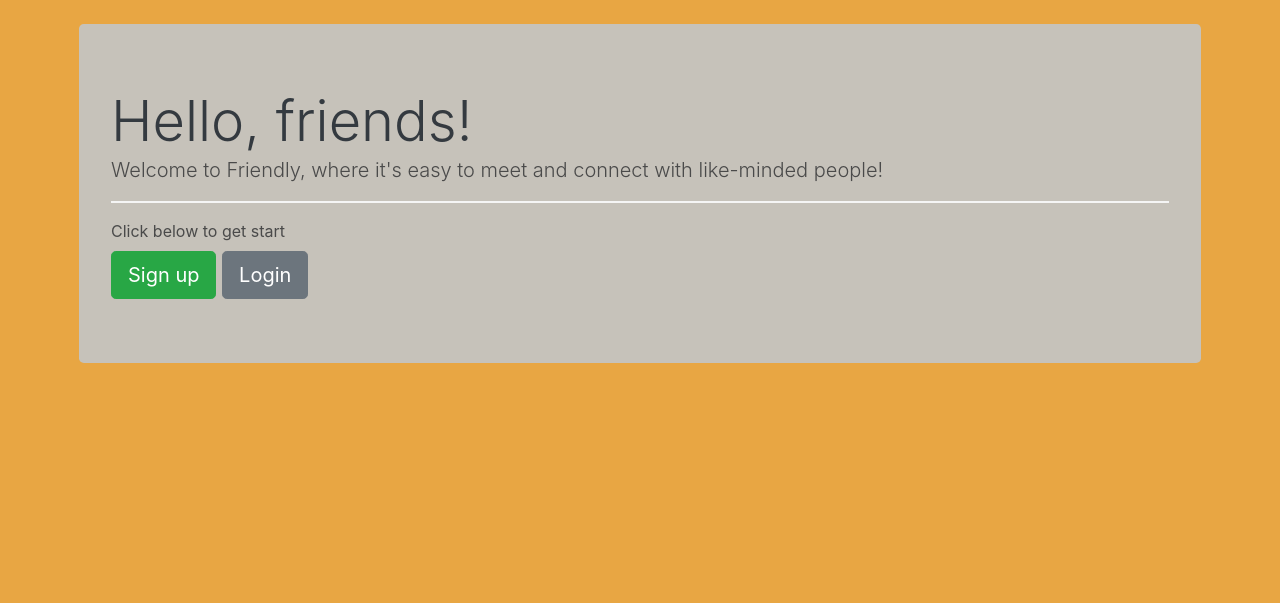
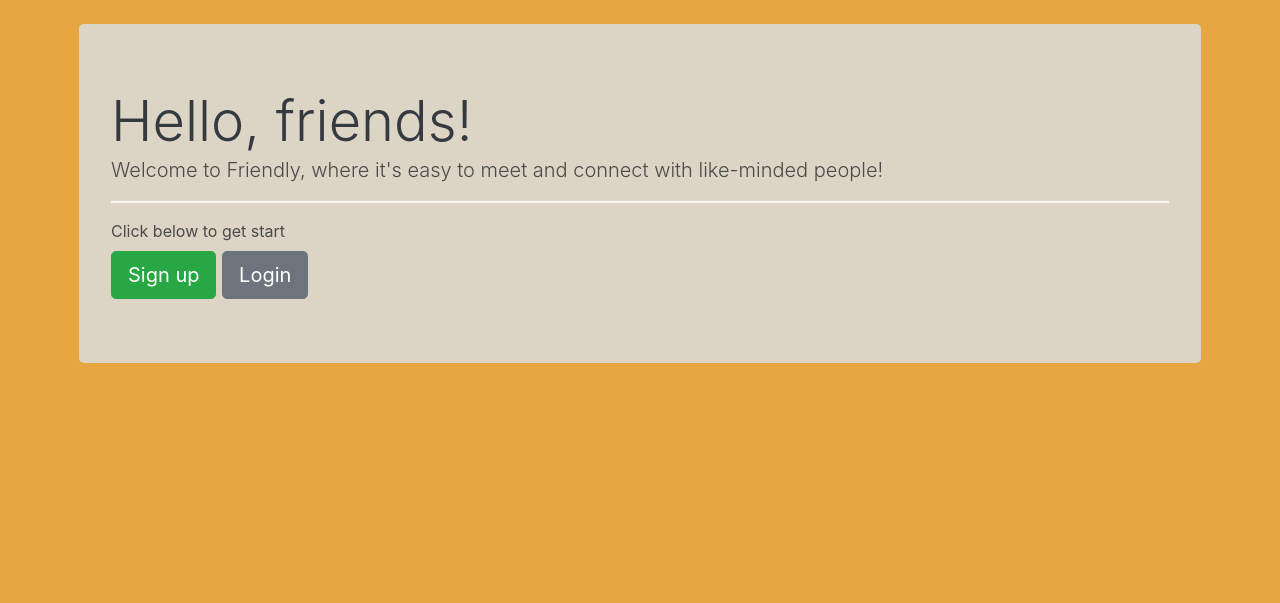
Before and after one commit to raymondborel/FriendlyDjangoApp, a Django app: page / in a window 1280 px wide. Shown: the part 70-673 px from the top of the page. Run offline with Django 4.2, Linux system fonts and the light colour scheme; some libraries are stand-ins or nearby versions.

Commit message:
Fixed home page

```diff
--- a/main_app/templates/home.html
+++ b/main_app/templates/home.html
@@ -1,7 +1,7 @@
 {% extends 'base.html' %}
 {% block title %}Home{% endblock  %}
 {% block content %}
-<div class="jumbotron mt-5" style="background-color: #c6c2ba;">
+<div class="jumbotron mt-5" style="background-color: #dcd4c5;">
     <h1 class="display-4 text-dark">Hello, friends!</h1>
     <p class="lead">Welcome to Friendly, where it's easy to meet and connect with like-minded people!</p>
     <hr class="my-4">
```
